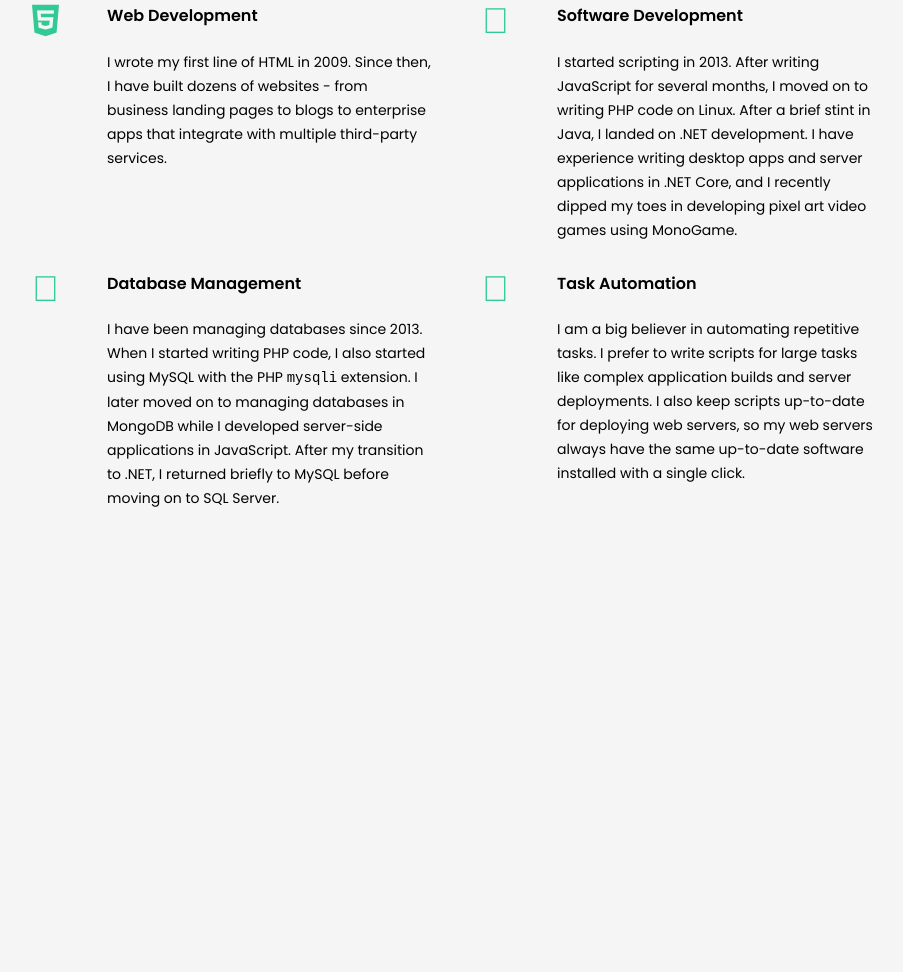
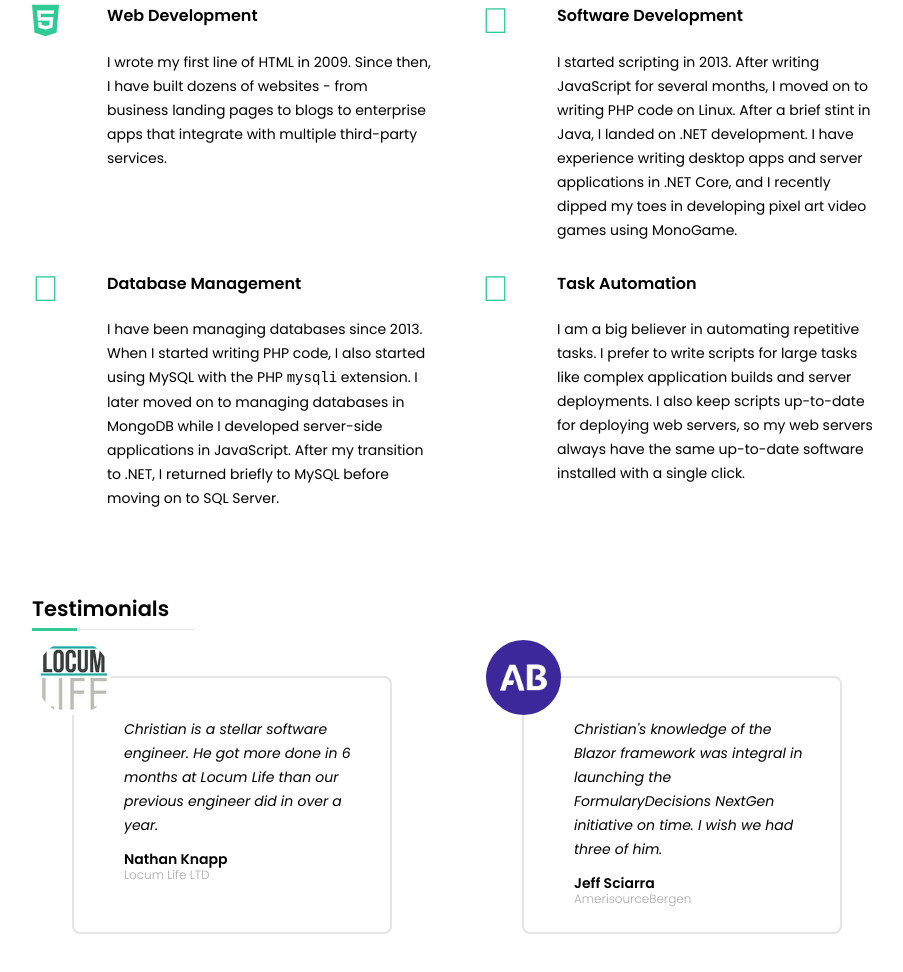
Before and after one commit to christianlevesque/html-css-capstone, a plain HTML site: page index.html in a window 1280 px wide. Shown: the part 854-1826 px from the top of the page, without its empty margins (158-1061 px from the left). Before the commit the page ends 1409 px from the top, so only its background shows below. Drawn offline with Linux system fonts and the light colour scheme.

Commit message:
added testimonials section

```diff
--- a/css/main.css
+++ b/css/main.css
@@ -1,3 +1,10 @@
+:root {
+	--primary: #30ca95;
+	--ui-dark: #aaa;
+	--ui-accent: #e5e5e5;
+	--ui-light: #fff;
+}
+
 *, *::before, *::after {
 	box-sizing: border-box;
 }
@@ -7,7 +14,6 @@ html, body {
 	width: 100%;
 	margin: 0;
 	padding: 0;
-	background-color: #f5f5f5;
 	font-family: "Poppins", Helvetica, sans-serif;
 }
 
@@ -38,7 +44,8 @@ p {
 }
 
 button {
-	border: 2px solid #aaa;
+	background: var(--ui-light);
+	border: 2px solid var(--ui-dark);
 	border-radius: 100px;
 	padding: 10px 25px;
 	cursor: pointer;
@@ -47,18 +54,19 @@ button {
 }
 
 button:hover {
-	background-color: #aaa;
-	color: #f5f5f5;
+	background-color: var(--ui-dark);
+	color: var(--ui-light);
 }
 
 button.primary {
-	border-color: #30ca95;
+	border-color: var(--primary);
 }
 
 button.primary:hover {
-	background-color: #30ca95;
+	background-color: var(--primary);
 }
 
+/* Utilities */
 .row {
 	display: flex;
 	flex-wrap: wrap;
@@ -68,13 +76,14 @@ button.primary:hover {
 	flex: 0 0 initial;
 }
 
+/* Sections */
 .site-section header {
 	margin: 50px 0 30px;
 }
 
 .site-section h3 {
 	display: inline-block;
-	border-bottom: 1px solid #aaa;
+	border-bottom: 1px solid var(--ui-accent);
 	position: relative;
 	margin: 0;
 	padding-right: 25px;
@@ -85,11 +94,52 @@ button.primary:hover {
 	position: absolute;
 	bottom: -2px;
 	left: 0;
-	background: #30ca95;
+	background: var(--primary);
 	height: 3px;
-	width: 30%;
+	width: 45px;
 }
 
+/* Testimonials */
+.testimonial {
+	position: relative;
+	width: 100%;
+	border: 2px solid var(--ui-accent);
+	border-radius: 8px;
+}
+
+.testimonial-logo {
+	position: absolute;
+	width: 75px;
+	height: 75px;
+	top: -38px;
+	left: -38px;
+	border-radius: 75px;
+}
+
+.testimonial-content {
+	padding: 25px 30px 25px 50px;
+}
+
+.testimonial .quote {
+	font-style: italic;
+}
+
+.testimonial-name, .testimonial-company {
+	line-height: 16px;
+}
+
+.testimonial-name {
+	font-weight: 600;
+	font-size: 14px;
+}
+
+.testimonial-company {
+	font-weight: 300;
+	font-size: 12px;
+	color: var(--ui-dark);
+}
+
+/* List */
 .fancy-list {
 	list-style: none;
 	padding-left: 0;
@@ -109,5 +159,5 @@ button.primary:hover {
 }
 .fancy-list i {
 	font-size: 36px;
-	color: #30ca95;
+	color: var(--primary);
 }
--- a/index.html
+++ b/index.html
@@ -34,7 +34,7 @@
 
 <header class="hero container">
 	<img class="hero-profile-pic"
-		 src="me-and-zach.png"
+		 src="images/me-and-zach.png"
 		 alt="Me and Zacchaeus, a Pit Bull Terrier"/>
 
 	<div>
@@ -115,5 +115,59 @@
 	</ul>
 </section>
 
+<section class="site-section container">
+	<header>
+		<h3>Testimonials</h3>
+	</header>
+
+	<ul class="fancy-list row">
+		<li>
+			<blockquote class="testimonial">
+				<img class="testimonial-logo"
+					 alt="Locum Life logo"
+					 src="images/locum-life-stacked.jpg"/>
+
+				<div class="testimonial-content">
+					<p class="quote">
+						Christian is a stellar software engineer. He got more done in 6 months at Locum Life than our previous engineer did in over a year.
+					</p>
+
+					<div>
+						<div class="testimonial-name">
+							Nathan Knapp
+						</div>
+						<div class="testimonial-company">
+							Locum Life LTD
+						</div>
+					</div>
+				</div>
+			</blockquote>
+		</li>
+
+		<li>
+			<blockquote class="testimonial">
+				<img class="testimonial-logo"
+					 alt="AmerisourceBergen logo"
+					 src="images/ab-stacked.png"/>
+
+				<div class="testimonial-content">
+					<p class="quote">
+						Christian's knowledge of the Blazor framework was integral in launching the FormularyDecisions NextGen initiative on time. I wish we had three of him.
+					</p>
+
+					<div>
+						<div class="testimonial-name">
+							Jeff Sciarra
+						</div>
+						<div class="testimonial-company">
+							AmerisourceBergen
+						</div>
+					</div>
+				</div>
+			</blockquote>
+		</li>
+	</ul>
+</section>
+
 </body>
 </html>
```
Also changed, not shown: images/ab-stacked.png (added), images/locum-life-stacked.jpg (added), images/me-and-zach.png (renamed from me-and-zach.png).
